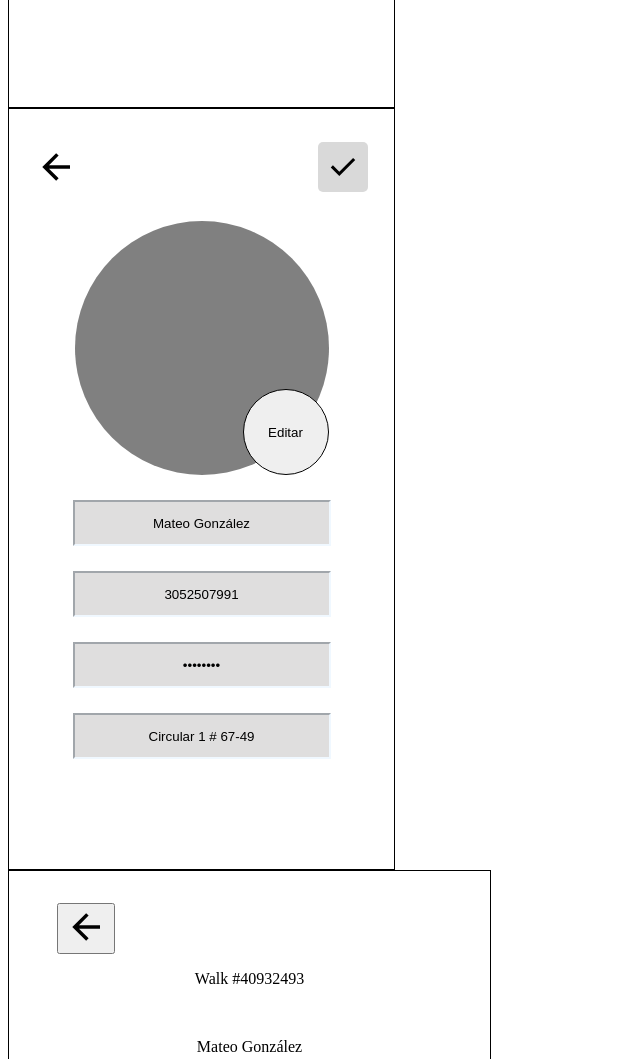
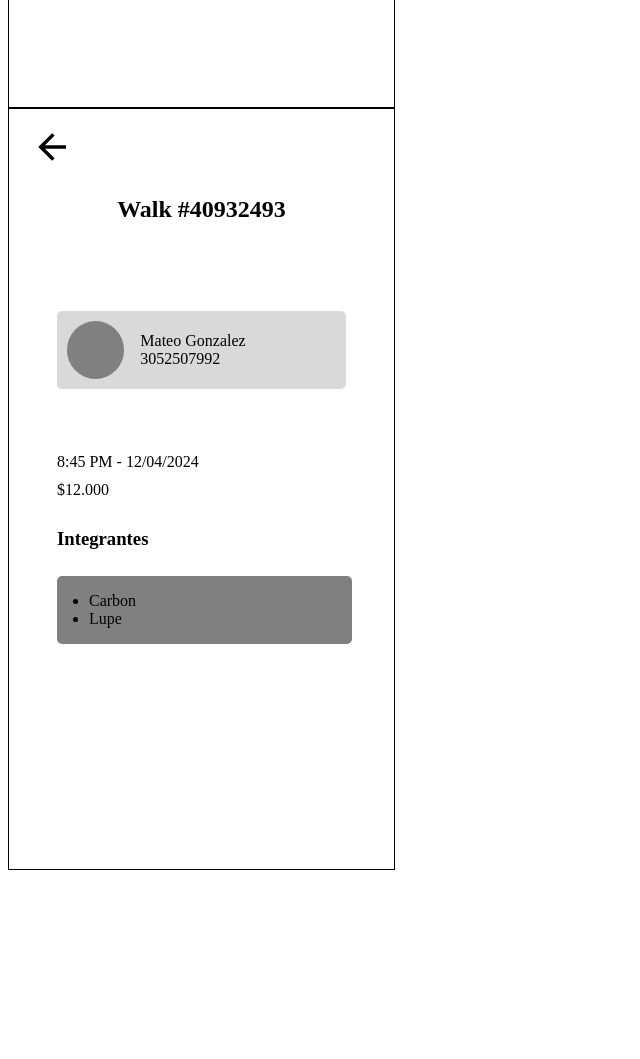
Before and after one commit to Joseale58/Walkies, a website built with Parcel: page dev/index.html in a window 1280 px wide. Shown: the part 662-1721 px from the top of the page, without its empty margins (0-640 px from the left). After the commit the page ends 1540 px from the top, so only its background shows below. Built offline with nearby package versions, Linux system fonts and the light colour scheme.

Commit message:
finished css for vista 8

```diff
--- a/dev/css/main.css
+++ b/dev/css/main.css
@@ -1,14 +1,12 @@
-
-.seccion{
+.seccion {
   width: 385px;
   height: 760px;
   border: 1px solid black;
 }
 
-.ocultar{
+.ocultar {
   display: none;
 }
-
 
 .signupForm {
   display: flex;
@@ -99,9 +97,50 @@
   display: flex;
   flex-direction: column;
   align-items: center;
-    padding: 2rem 3rem;
 
   button {
     align-self: self-start;
+    background: none;
+    border: none;
+    margin-top: 1rem;
+    margin-left: 1rem;
+  }
+
+  .confirmation {
+    font-size: 24px;
+    font-weight: 600;
+  }
+
+  span, h3, ul {
+    align-self: self-start;
+    margin-left: 3rem;
+    margin-bottom: 10px;
+  }
+  ul {
+    background-color: gray;
+    width: 60%;
+    border-radius: 5px;
+    padding: 1rem 2rem;
+  }
+
+  .usercard {
+    display: flex;
+    background-color: #D9D9D9;
+    border-radius: 5px;
+    width: 70%;
+    padding: 5px 10px;
+    margin: 4rem 0;
+    align-items: center;
+    p {
+        font-size: 16px;
+    }
+
+    .userphoto {
+        width: 58px;
+        height: 58px;
+        border-radius: 100%;
+        background-color: gray;
+        margin-right: 1rem;
     }
   }
+}
--- a/dev/index.html
+++ b/dev/index.html
@@ -11,7 +11,7 @@
     <section class="seccion ocultar" id="seccion_3"></section>
     <section class="seccion ocultar" id="seccion_4"></section>
     <section class="seccion ocultar" id="seccion_5"></section>
-    <section class="seccion" id="seccion_6">
+    <section class="seccion ocultar" id="seccion_6">
         <form class="signupForm" action="">
             <h2>Sign Up</h2>
             <input type="text" placeholder="Número">
@@ -45,16 +45,14 @@
     </section>
     <section class="seccion" id="seccion_8">
         <button class="backbtn"><img src="./img/arrow.svg" alt=""></button>
-        <p>Walk #40932493</p>
+        <p class="confirmation">Walk #40932493</p>
         <div class="usercard">
-            <img src="" alt="" class="rounded">
-            <p>Mateo González</p>
-            <br>
-            <p>3052507991</p>
+            <div class="userphoto"></div>
+            <p>Mateo Gonzalez &nbsp; 3052507992</p>
         </div>
         <span>8:45 PM - 12/04/2024</span>
         <span>$12.000</span>
-        <p>Integrantes</p>
+        <h3>Integrantes</h3>
         <ul>
             <li>Carbon</li>
             <li>Lupe</li>
```
Lines whose indentation alone changed are shown as unchanged.
